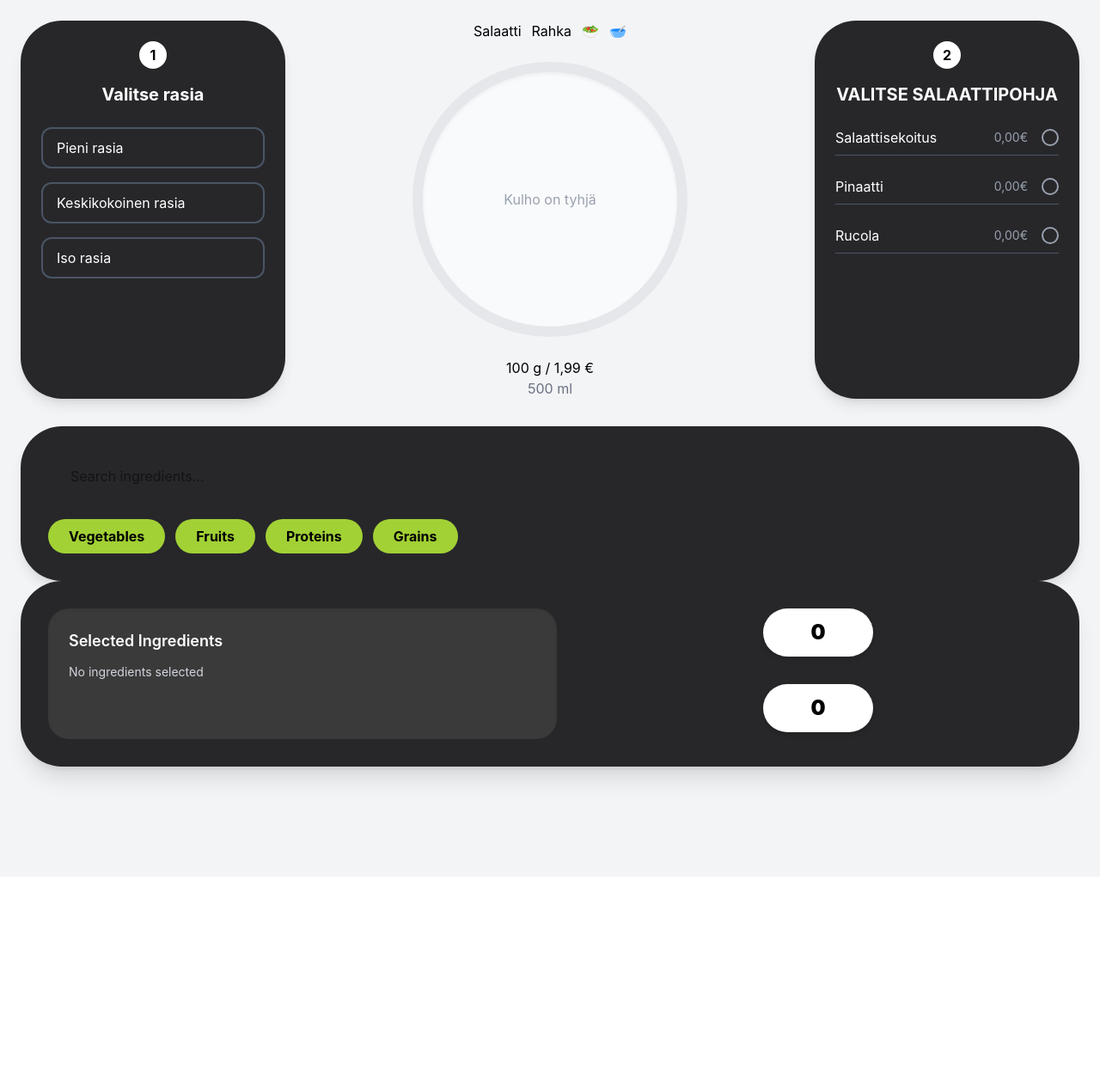
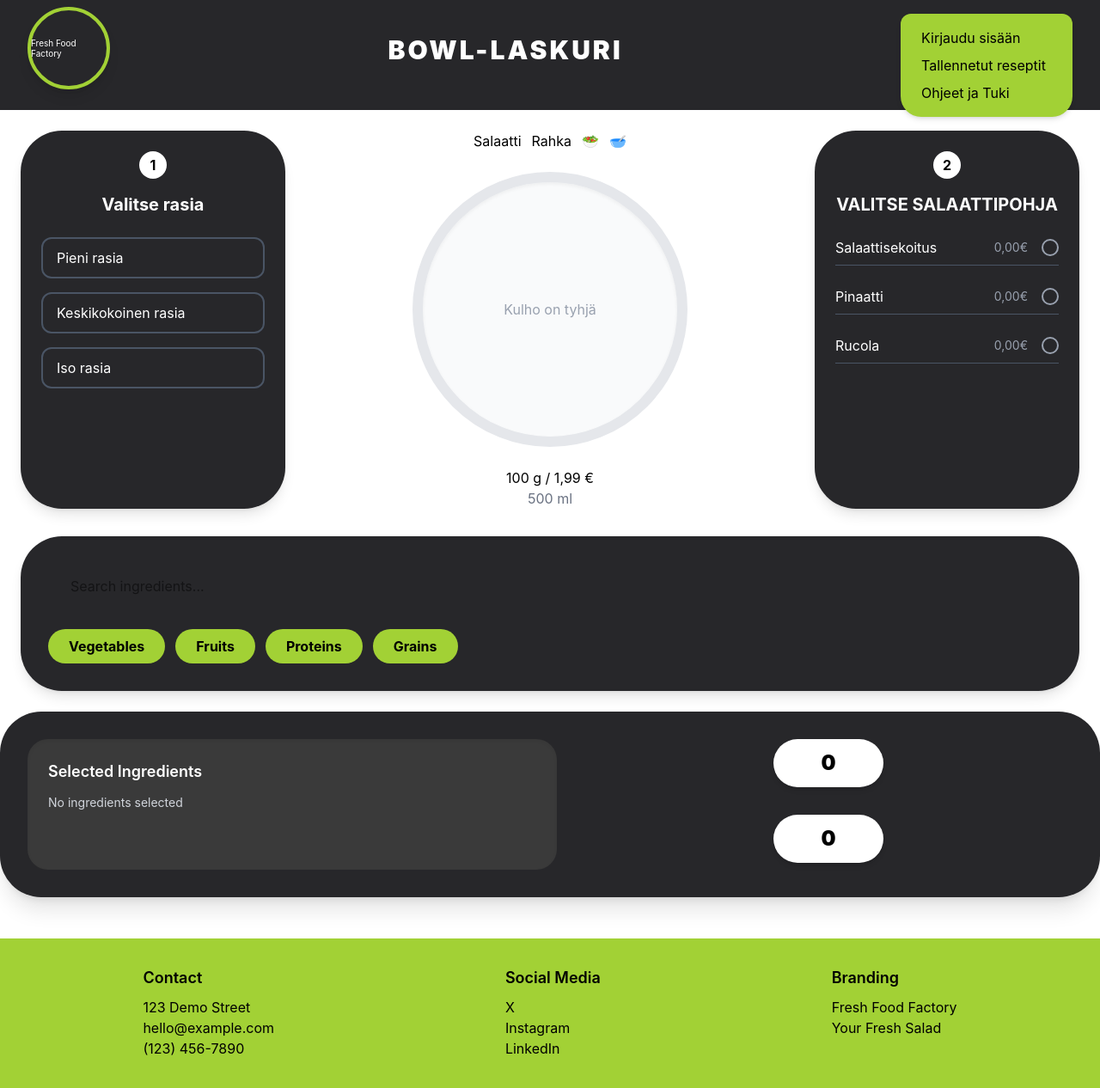
Before and after one commit to Crowi-dev/Salad-Configuration, a React (Vite) app: page / in a window 1280 px wide. Shown: the top 1266 px of the page at 86% size. Before the commit the page ends 1020 px from the top, so only its background shows below. Built offline with nearby package versions, Linux system fonts and the light colour scheme.

Commit message:
KORJATTU

```diff
--- a/src/App.tsx
+++ b/src/App.tsx
@@ -1,14 +1,18 @@
+import Header from './Components/Header';
 import BowlSelection from './Components/BowlSelection';
 import CenterBowl from './Components/CenterBowl';
 import BaseSelection from './Components/BaseSelection';
 import IngredientSection from './Components/IngredientSection';
 import SummaryBar from './Components/SummaryBar';
+import Footer from './Components/Footer';
 
 const App: React.FC = () => {
   return (
-    <div className="min-h-screen bg-gray-100 p-6 pb-32">
+    <div className="min-h-screen flex flex-col">
+      <Header />
 
-      <main>
+      <main className="flex-grow p-6">
+
         <div className="flex flex-col lg:flex-row gap-6 justify-between items-stretch">
           <BowlSelection />
           <CenterBowl />
@@ -26,6 +30,7 @@ const App: React.FC = () => {
         totalPrice="0"
       />
 
+      <Footer />
     </div>
   );
 };
```
